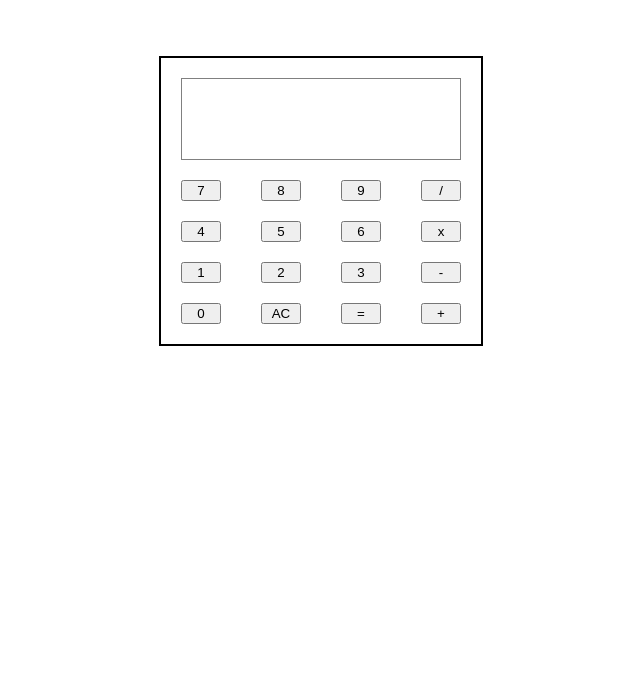
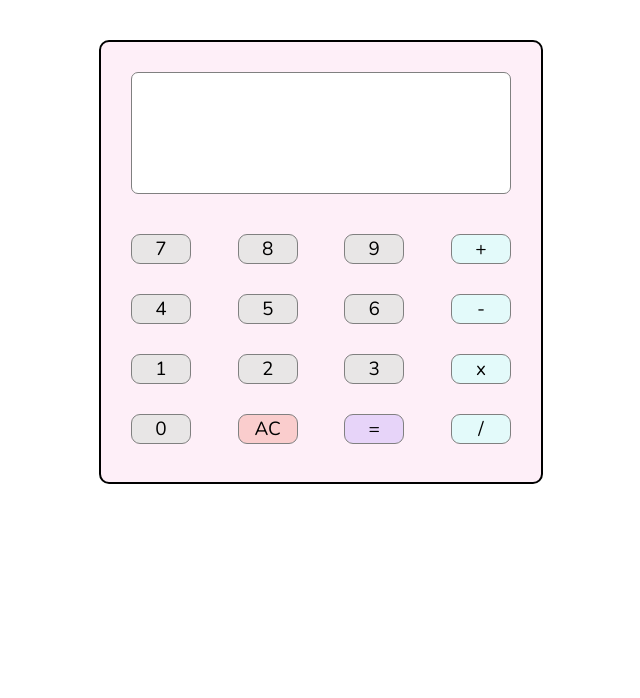
Before and after one commit to nehadesai00/calculator, a plain HTML site: page index.html in a window 1280 px wide. Shown: the part 102-800 px from the top of the page, without its empty margins (319-959 px from the left). Drawn offline with nearby package versions, Linux system fonts and the light colour scheme.

Commit message:
Reorganize and style buttons, add title
- Added the title "Calculator" on the page
- Reorganized operator buttons
- Added different background colors for number buttons, operator
  buttons, clear button, and equals button
- Added background color to calculator
- Rounded the borders of the buttons, display box, and outer calculator
  box

```diff
--- a/index.html
+++ b/index.html
@@ -9,6 +9,8 @@
     </head>
 
     <body>
+        <h1>Calculator</h1>
+
         <div id="calculator">
 
             <div id="results-bar">
@@ -20,28 +22,28 @@
                 <button class="number">7</button>
                 <button class="number">8</button>
                 <button class="number">9</button>
-                <button class="operator">/</button>
+                <button class="operator">+</button>
             </div>
 
             <div class="one-row">
                 <button class="number">4</button>
                 <button class="number">5</button>
                 <button class="number">6</button>
-                <button class="operator">x</button>
+                <button class="operator">-</button>
             </div>
 
             <div class="one-row">
                 <button class="number">1</button>
                 <button class="number">2</button>
                 <button class="number">3</button>
-                <button class="operator">-</button>
+                <button class="operator">x</button>
             </div>
 
             <div class="one-row">
                 <button class="number">0</button>
                 <button id="clear">AC</button>
                 <button id="equals">=</button>
-                <button class="operator">+</button>
+                <button class="operator">/</button>
             </div>
 
         </div>
--- a/style.css
+++ b/style.css
@@ -1,41 +1,85 @@
+@import url('https://fonts.googleapis.com/css2?family=Nunito&display=swap');
+
+
 body {
     display: flex;
-    justify-content: center;
+    flex-direction: column;
+    align-items: center;
+    font-family: "Nunito";
+}
+
+
+h1 {
+    font-weight: 100;
+    margin-top: 35px;
 }
 
 
 #calculator {
-    margin-top: 150px;
+    margin-top: 35px;
     display: flex;
     flex-direction: column;
-    row-gap: 20px;
+    row-gap: 30px;
     border: 2px solid black;
-    padding: 20px;
-
+    border-radius: 10px;
+    padding: 30px;
+    width: 380px;
+    height: 380px;
+    background-color: rgb(254, 239, 248);
 }
 
 
 #results-bar {
-    height: 80px;
+    height: 120px;
     border: 1px solid grey;
+    border-radius: 7px;
     display: flex;
     flex-direction: column;
     row-gap: 5px;
+    margin-bottom: 10px;
+    font-size: 22px;
+    background-color: white;
 }
 
 
 #expression, #evaluated {
-    height: 35px;
+    height: 55px;
 }
 
 
 .one-row {
     display: flex;
-    column-gap: 40px;
+    justify-content: space-between;
 }
 
 
 button {
-    width: 40px;
+    width: 60px;
+    height: 30px;
     cursor: pointer;
+    border: 1px solid grey;
+    border-radius: 9px;
+    font-size: 19px;
+    font-family: "Nunito";
+
 }
+
+
+.operator {
+    background-color: rgb(227, 250, 250);
+}
+
+
+.number {
+    background-color: rgb(232, 230, 230);
+}
+
+
+#clear {
+    background-color: rgb(250, 205, 205);
+}
+
+
+#equals {
+    background-color: rgb(231, 212, 249);
+}
```
